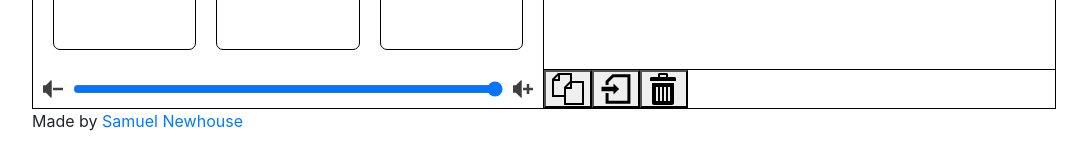
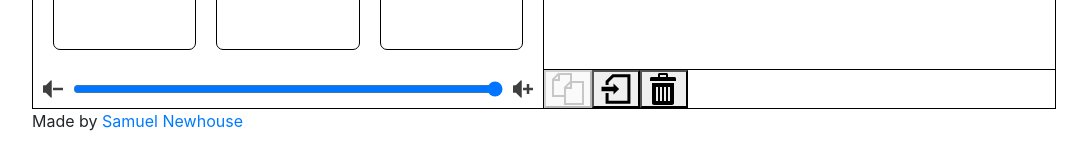
Before and after one commit to SamuelNewhouse/drum-machine, a React (Create React App) app: page / in a window 1280 px wide. Shown: the part 441-601 px from the top of the page, without its empty margins (96-1183 px from the left). Built offline with nearby package versions, Linux system fonts and the light colour scheme.

Commit message:
Make bottom bar use <Button>s

```diff
--- a/src/Components/Record.js
+++ b/src/Components/Record.js
@@ -1,6 +1,6 @@
 import React, { Component } from 'react';
 import { connect } from 'react-redux';
-import { PAUSED, RECORDING, setRecordingState, beginPlayRecording, setRecordingPosition, EDITING } from '../actions';
+import { PAUSED, RECORDING, setRecordingState, beginPlayRecording, deleteAllEntries, setRecordingPosition, EDITING } from '../actions';
 import Button from './Button';
 
 import first from '../svg/first.svg';
@@ -21,6 +21,7 @@ class Record extends Component {
       playRecording,
       pauseRecording,
       startRecording,
+      deleteAllEntries,
       setRecordingPosition } = this.props;
 
     return (
@@ -61,9 +62,24 @@ class Record extends Component {
         <Recording />
 
         <div id="recording-bottom-bar" className="button-bar">
-          <button type="button"><img alt="Copy" src={copy}></img></button>
-          <button type="button"><img alt="Paste" src={paste}></img></button>
-          <button type="button"><img alt="Clear" src={clear}></img></button>
+          <Button
+            alt="Copy"
+            src={copy}
+            disabled={recordingState !== PAUSED || recordingData.length < 1}
+            onMouseDown={() => console.log("TODO: Copy")}
+          />
+          <Button
+            alt="Paste"
+            src={paste}
+            disabled={recordingState !== PAUSED}
+            onMouseDown={() => console.log("TODO: Paste")}
+          />
+          <Button
+            alt="Clear"
+            src={clear}
+            disabled={recordingState !== PAUSED}
+            onMouseDown={deleteAllEntries}
+          />
         </div>
       </>
     )
@@ -83,6 +99,7 @@ const mapDispatchToProps = dispatch => {
     playRecording: () => dispatch(beginPlayRecording()),
     pauseRecording: () => dispatch(setRecordingState(PAUSED)),
     startRecording: () => dispatch(setRecordingState(RECORDING)),
+    deleteAllEntries: () => dispatch(deleteAllEntries()),
     setRecordingPosition: position => dispatch(setRecordingPosition(position))
   }
 }
```
